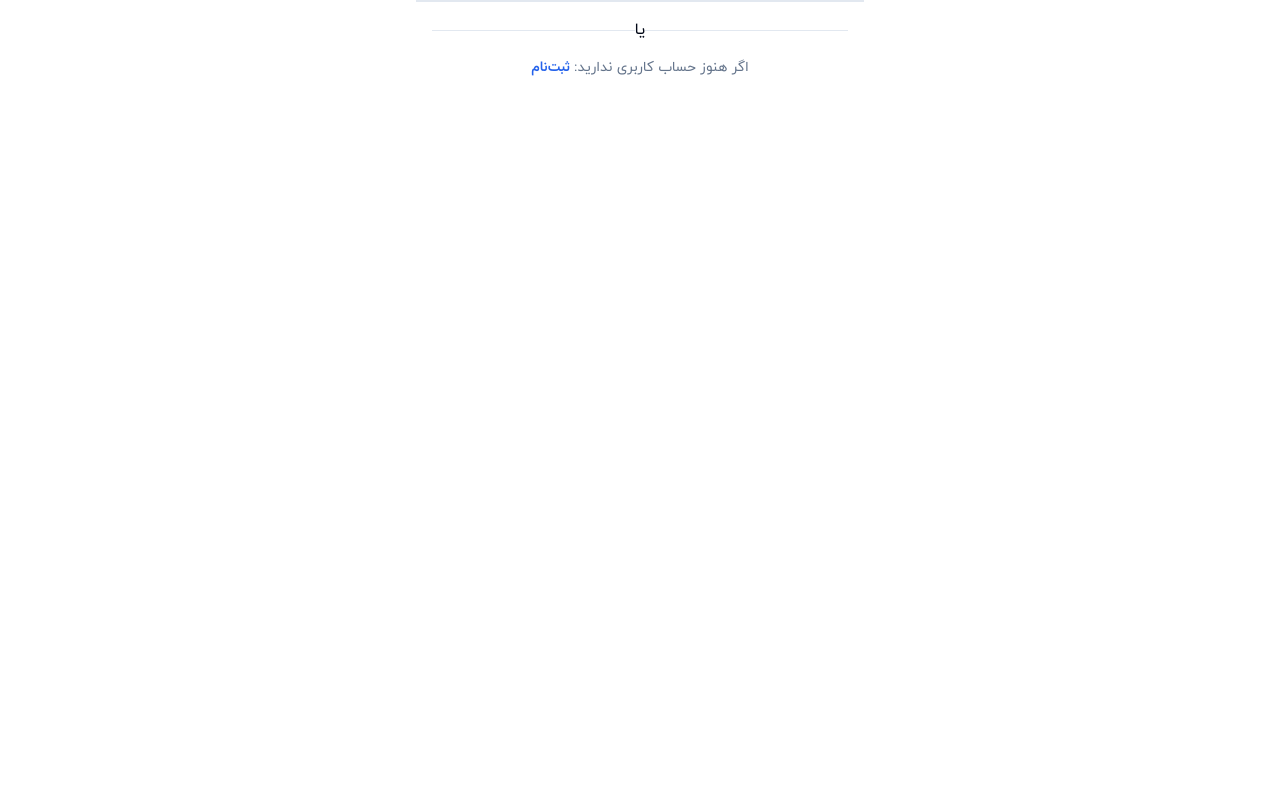
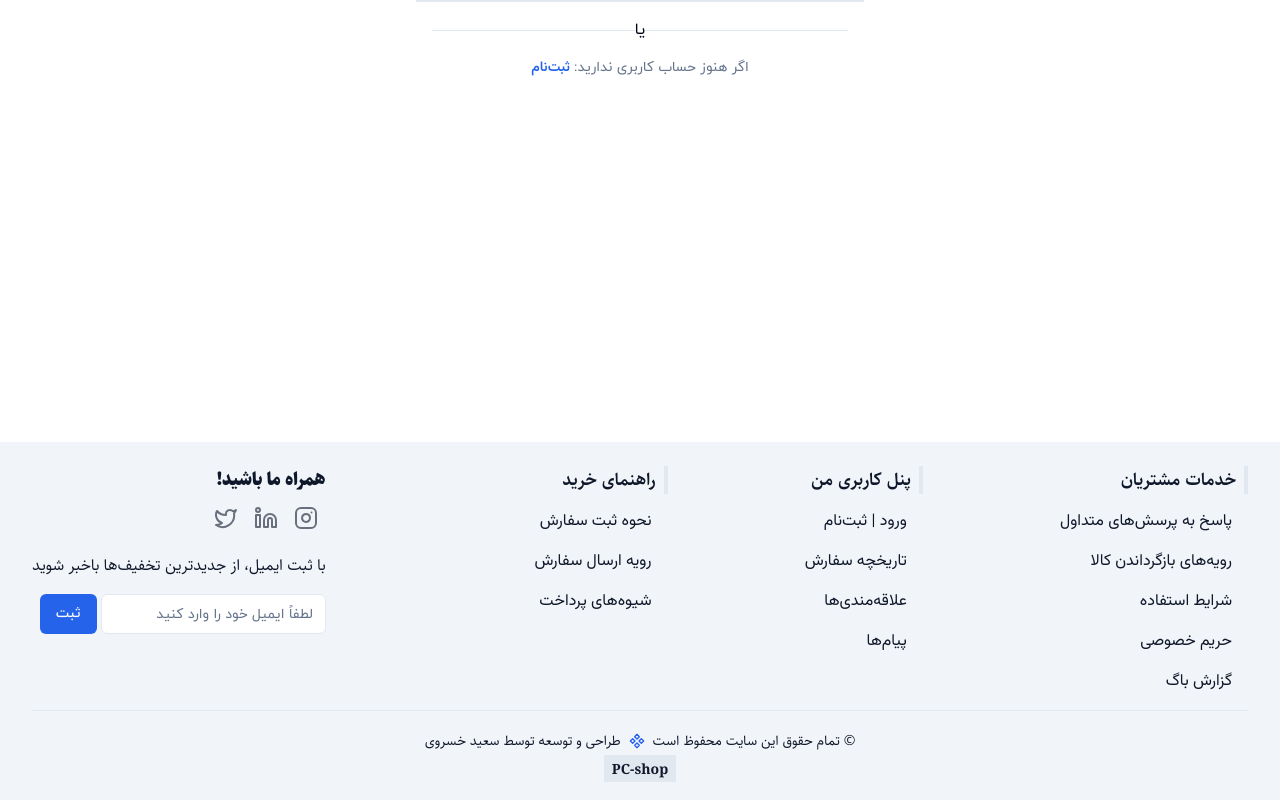
Before and after one commit to sharpWit/pc-shop, a Next.js app: page /login in a window 1280 px wide. Shown: the part 406-1206 px from the top of the page. Before the commit the page ends 800 px from the top, so only its background shows below. Built offline with nearby package versions, Linux system fonts and the light colour scheme.

Commit message:
Footer|loading were added

```diff
--- a/src/app/(auth)/login/page.tsx
+++ b/src/app/(auth)/login/page.tsx
@@ -8,7 +8,7 @@ import SignInForm from "@/components/login-form/SignInForm";
 
 const Login: NextPage = () => {
   return (
-    <section className=" container w-[90%] md:w-[70%] lg:w-[40%] mt-4 lg:mt-12">
+    <section className=" container max-w-2xl w-full md:w-[80%] lg:w-[40%] mt-4 lg:mt-12">
       <SignInForm />
     </section>
   );
--- a/src/app/(auth)/signup/page.tsx
+++ b/src/app/(auth)/signup/page.tsx
@@ -6,7 +6,7 @@ import SignUpForm from "@/components/login-form/SignUpForm";
 
 const SignUp: NextPage = () => {
   return (
-    <section className="container w-full md:w-[80%] lg:w-[40%] mt-0 lg:mt-6">
+    <section className="container max-w-2xl w-full md:w-[80%] lg:w-[40%] mt-4 lg:mt-12">
       <SignUpForm />
     </section>
   );
--- a/src/app/layout.tsx
+++ b/src/app/layout.tsx
@@ -28,7 +28,7 @@ export default function RootLayout(props: React.PropsWithChildren) {
             enableSystem
             disableTransitionOnChange
           >
-            <div className=" flex flex-col items-center min-h-screen h-full relative">
+            <div className=" flex flex-col items-center min-h-full h-full relative">
               {props.children}
             </div>
           </ThemeProvider>
--- a/src/app/loading.tsx
+++ b/src/app/loading.tsx
@@ -3,8 +3,8 @@ import { Icons } from "@/components/ui/icons/icons";
 
 const Loading = () => {
   return (
-    <div className=" container my-auto ">
-      <Icons.spinner className="h-24 w-24 animate-spin text-primary/70 mx-auto" />
+    <div className="container">
+      <Icons.spinner className="h-12 md:h-24 w-12 md:w-24 animate-spin text-ring mx-auto" />
     </div>
   );
 };
--- a/src/app/not-found.tsx
+++ b/src/app/not-found.tsx
@@ -10,7 +10,7 @@ const NotFoundPage = () => {
   const router = useRouter();
 
   return (
-    <section className="block container mt-3 md:mt-6 ">
+    <section className="container max-w-[1280px] w-full mt-3 md:mt-6 grow">
       <div className="flex flex-col items-center font-titles">
         <h2 className="font-black text-xl md:text-2xl text-red-800 mb-4">
           خطای 404، صفحه یافت نشد!
--- a/src/app/template.tsx
+++ b/src/app/template.tsx
@@ -1,4 +1,5 @@
 // Components //
+import Footer from "@/components/footer/Footer";
 import Header from "@/components/header/Header";
 
 const Template = (props: React.PropsWithChildren) => {
@@ -6,9 +7,10 @@ const Template = (props: React.PropsWithChildren) => {
     <>
       <Header />
 
-      <main className=" flex flex-col flex-grow shrink-0 max-w-[1676px] w-full min-h-screen pt-[2rem] lg:pt-[9rem] mx-auto">
+      <main className=" flex flex-col items-center w-full min-h-screen h-[calc(100vh-9rem)] grow shrink-0 pt-[2rem] lg:pt-[9rem]  bg-background">
         {props.children}
       </main>
+      <Footer />
     </>
   );
 };
--- /dev/null
+++ b/src/components/footer/Footer.tsx
@@ -0,0 +1,41 @@
+// Icons //
+import { Component } from "lucide-react";
+
+// Cores //
+import Link from "next/link";
+
+// Components //
+import FooterColumns from "./FooterContents";
+import SocialPart from "./Socials";
+
+const Footer = () => {
+  return (
+    <footer className=" w-full bg-secondary text-secondary-foreground mt-12 mb-0 pt-6">
+      <section className=" container max-w-[1676px] w-full flex flex-col">
+        <div className=" flex flex-col lg:flex-row lg:justify-between gap-4 lg:gap-0 mb-2 ">
+          <FooterColumns />
+          <SocialPart />
+        </div>
+        <div className="border-t border-border text-center text-xs md:text-sm py-4">
+          <div className="font-titles block md:flex items-center justify-center">
+            <p className=" m-1">© تمام حقوق این سایت محفوظ است</p>
+            <Component className=" inline p-1 text-primary" />
+            <p className=" m-1">طراحی و توسعه توسط سعید خسروی</p>
+          </div>
+          <div className="py-1">
+            <Link
+              href="#"
+              target="_blank"
+              rel="noopener noreferrer"
+              className="bg-input text-input-foreground font-bold font-serif px-2 py-1"
+            >
+              PC-shop
+            </Link>
+          </div>
+        </div>
+      </section>
+    </footer>
+  );
+};
+
+export default Footer;
--- /dev/null
+++ b/src/components/footer/FooterContents.tsx
@@ -0,0 +1,36 @@
+// Cores //
+import Link from "next/link";
+
+// Constants
+import { footerContent } from "@/constants/footer";
+
+const FooterColumns = () => {
+  return (
+    <div className="flex justify-between flex-wrap flex-grow max-w-full lg:max-w-[60%]">
+      {footerContent.map((item) => {
+        return (
+          <div className="mt-6 md:mt-0" key={item.title}>
+            <h2 className=" text-lg font-semibold border-r-4 border-border px-2 font-titles">
+              {item.title}
+            </h2>
+            <div className="flex flex-col mt-2 font-nav">
+              {item.subtitles.map((subItem) => {
+                return (
+                  <Link
+                    href={subItem.href}
+                    key={subItem.text}
+                    className="text-secondary-foreground px-4 py-2 hover:text-primary/70 transition-colors"
+                  >
+                    {subItem.text}
+                  </Link>
+                );
+              })}
+            </div>
+          </div>
+        );
+      })}
+    </div>
+  );
+};
+
+export default FooterColumns;
--- /dev/null
+++ b/src/components/footer/Socials.tsx
@@ -0,0 +1,64 @@
+"use client";
+// Cores //
+import Link from "next/link";
+
+// Constants
+import { socialMedia } from "@/constants/footer";
+
+// Components //
+import { InputField } from "../ui/form/InputField";
+import { Button } from "../ui/button";
+
+const SocialPart = () => {
+  return (
+    <div className="font-main mr-0 lg:mr-auto">
+      <div>
+        <h2 className="text-md sm:text-lg font-titles font-extrabold">
+          همراه ما باشید!
+        </h2>
+        <div className="flex mt-3">
+          {socialMedia.map((SocialItem) => {
+            return (
+              <Link
+                href={SocialItem.href}
+                key={SocialItem.name}
+                className="px-2 opacity-60 hover:opacity-100 transition-opacity duration-300 ease-in-out"
+                aria-label={SocialItem.name}
+              >
+                <SocialItem.icon
+                  style={{
+                    fontSize: "1.4em",
+                    color: "inherit",
+                  }}
+                />
+              </Link>
+            );
+          })}
+        </div>
+      </div>
+      <div className="mt-6">
+        <h2 className="text-sm md:text-base font-titles">
+          با ثبت ایمیل، از جدید‌ترین تخفیف‌ها با‌خبر شوید
+        </h2>
+
+        <div className="flex w-full max-w-sm items-center space-x-2 mt-4">
+          <InputField
+            type="email"
+            placeholder="لطفاً ایمیل خود را وارد کنید"
+            className="placeholder:text-right ml-1"
+          />
+          <Button
+            type="submit"
+            onSubmit={(e) => {
+              e.preventDefault();
+            }}
+          >
+            ثبت
+          </Button>
+        </div>
+      </div>
+    </div>
+  );
+};
+
+export default SocialPart;
--- a/src/components/menu/mega-menu/ExtraMenu.tsx
+++ b/src/components/menu/mega-menu/ExtraMenu.tsx
@@ -8,19 +8,19 @@ const ExtraMenu = () => {
   return (
     <div className="flex items-center border-r-2 border-foreground/40 grow mr-4 ">
       <ul className="flex items-center text-lg mr-3 gap-3">
-        <li className="flex items-center ml-1 hover:text-primary/80 transition-colors">
+        <li className="flex items-center ml-1 hover:text-primary/70 transition-colors">
           <Gift />
           <Link href="/offers" className=" mr-1 ">
             پیشنهادات ویژه
           </Link>
         </li>
-        <li className="flex items-center ml-1 hover:text-primary/80 transition-colors">
+        <li className="flex items-center ml-1 hover:text-primary/70 transition-colors">
           <Zap />
           <Link href="/newest" className=" mr-1 ">
             محصولات جدید
           </Link>
         </li>
-        <li className="hover:text-primary/80 transition-colors">
+        <li className="hover:text-primary/70 transition-colors">
           <Link href="/about">درباره‌ی ما</Link>
         </li>
       </ul>
--- a/src/components/search/SearchBar.tsx
+++ b/src/components/search/SearchBar.tsx
@@ -4,11 +4,11 @@ import { Search } from "lucide-react";
 const SearchBar = () => {
   return (
     <>
-      <div className="hidden md:flex items-center flex-grow max-w-[40rem] w-[90%] px-4 mr-4 rounded-full bg-secondary-foreground/20 ">
+      <div className="hidden md:flex items-center flex-grow max-w-[36rem] w-[90%] px-4 mr-4 rounded-full bg-background border border-border shadow-sm ">
         <Search style={{ color: "#2563EB" }} />
         <input
-          className="px-4 py-2 lg:py-3 appearance-none bg-transparent border-none w-full text-xl text-secondary-foreground
-       placeholder-primary/40 focus:outline-none "
+          className="px-4 py-2 lg:py-3 appearance-none bg-transparent border-none w-full text-xl text-input-foreground
+       placeholder-foreground/50 focus:outline-none "
           type="search"
           placeholder="جستجو"
         />
--- /dev/null
+++ b/src/constants/footer.ts
@@ -0,0 +1,86 @@
+// Icons //
+import { Instagram, Linkedin, Twitter } from "lucide-react";
+
+export const footerContent = [
+  {
+    title: "خدمات مشتریان",
+    subtitles: [
+      {
+        text: "پاسخ به پرسش‌های متداول",
+        href: "/faq",
+      },
+      {
+        text: "رویه‌های بازگرداندن کالا",
+        href: "/faq/questions",
+      },
+      {
+        text: "شرایط استفاده",
+        href: "/page/terms",
+      },
+      {
+        text: "حریم خصوصی",
+        href: "/page/privacy",
+      },
+      {
+        text: "گزارش باگ",
+        href: "/page/bug-reports",
+      },
+    ],
+  },
+  {
+    title: "پنل کاربری من",
+    subtitles: [
+      {
+        text: "ورود | ثبت‌نام",
+        href: "/login",
+      },
+      {
+        text: "تاریخچه‌ سفارش",
+        href: "/orders/history",
+      },
+      {
+        text: "علاقه‌مندی‌ها",
+        href: "/favorite",
+      },
+      {
+        text: "پیام‌ها",
+        href: "/user/notifications",
+      },
+    ],
+  },
+  {
+    title: "راهنمای خرید",
+    subtitles: [
+      {
+        text: "نحوه‌ ثبت سفارش",
+        href: "/faq/questions",
+      },
+      {
+        text: "رویه‌ ارسال سفارش",
+        href: "/faq/questions",
+      },
+      {
+        text: "شیوه‌های پرداخت",
+        href: "/faq/questions",
+      },
+    ],
+  },
+];
+
+export const socialMedia = [
+  {
+    name: "instagram",
+    icon: Instagram,
+    href: "/",
+  },
+  {
+    name: "linkedin",
+    icon: Linkedin,
+    href: "/",
+  },
+  {
+    name: "twitter",
+    icon: Twitter,
+    href: "/",
+  },
+];
```
